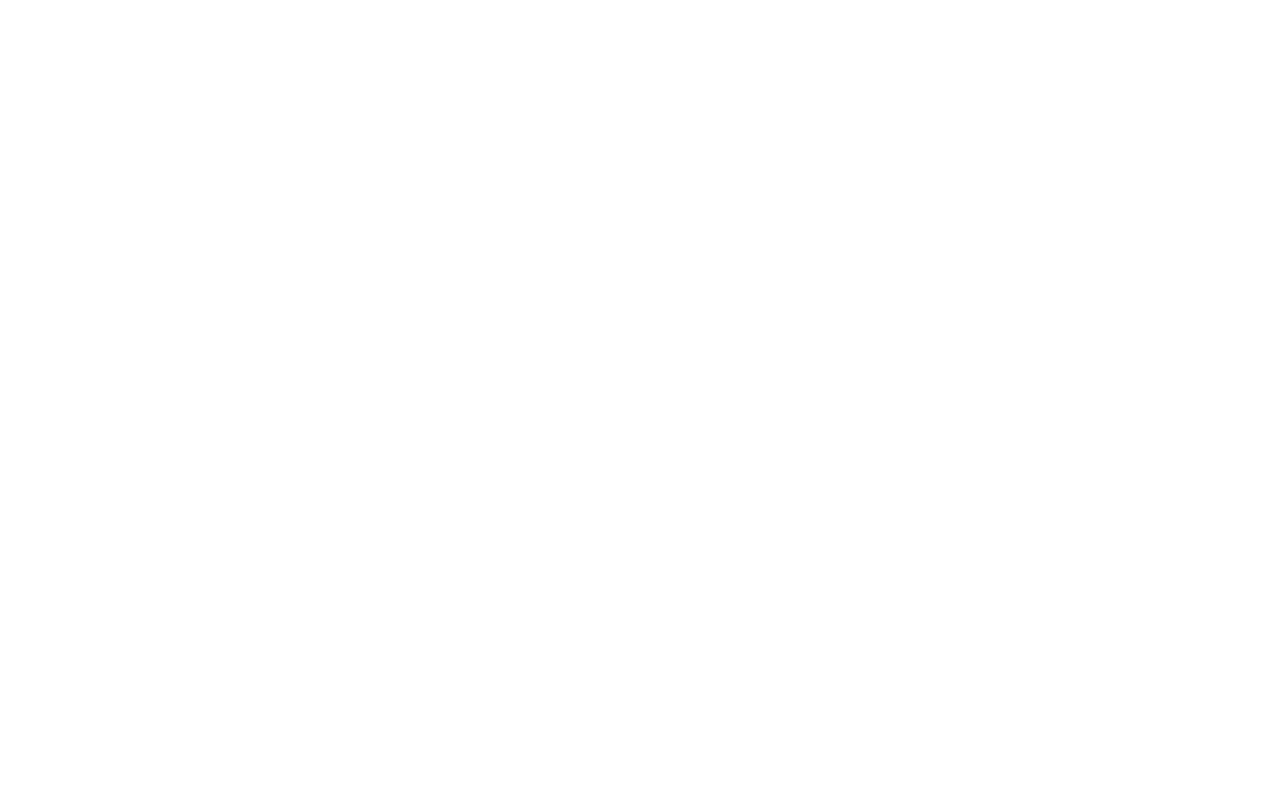
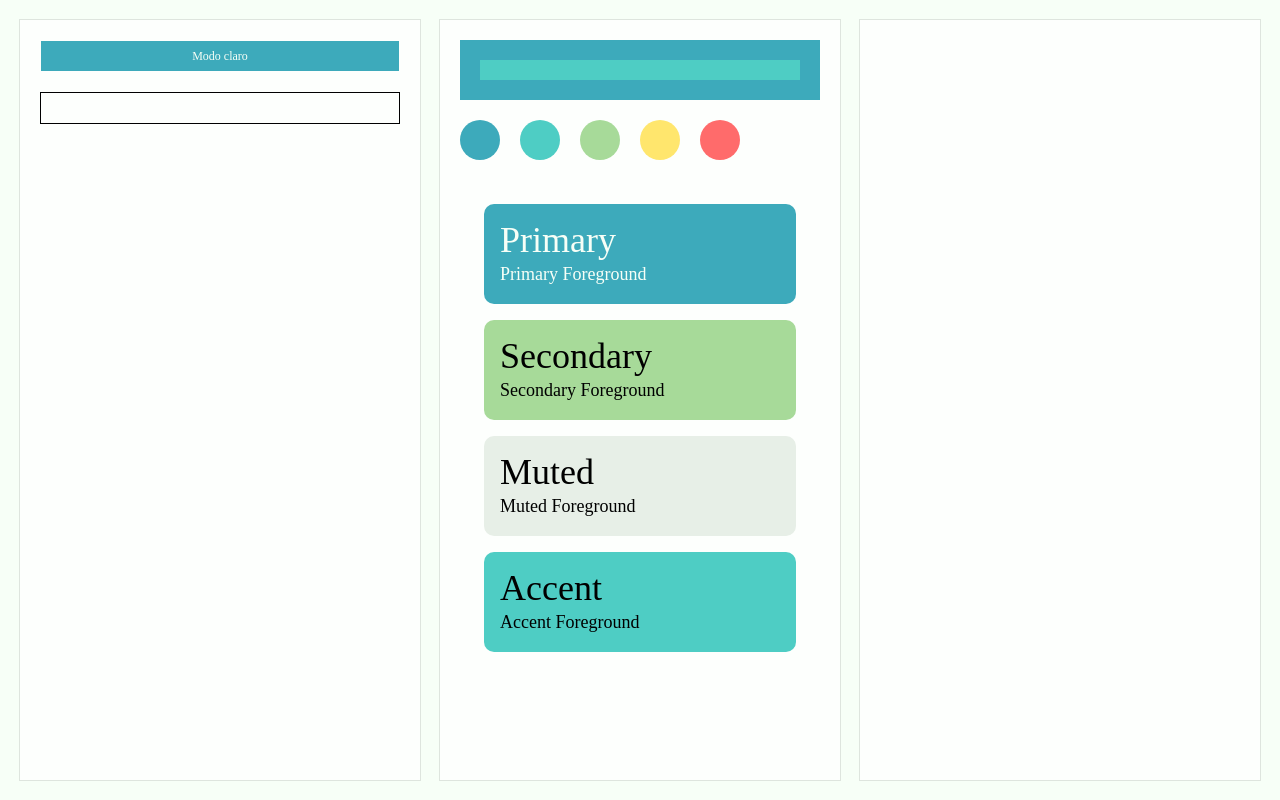
Before and after one commit to Sannnn-Sannnn/TMT, a React (Vite) app in the folder web/: page /playground in a window 1280 px wide. Before the commit this address had no page. Built offline with nearby package versions, Linux system fonts and the light colour scheme.

Commit message:
Implemented colour palette and themes (light/default and dark) Added fonts
Added playground page

```diff
--- a/web/package.json
+++ b/web/package.json
@@ -11,7 +11,13 @@
   },
   "dependencies": {
     "@base-ui/react": "^1.6.0",
+    "@fontsource-variable/inter": "^5.2.8",
     "@fontsource-variable/jetbrains-mono": "^5.2.8",
+    "@fontsource-variable/montserrat": "^5.2.8",
+    "@fontsource-variable/roboto": "^5.2.10",
+    "@fontsource/inter": "^5.2.8",
+    "@fontsource/montserrat": "^5.2.8",
+    "@fontsource/roboto": "^5.2.10",
     "@phosphor-icons/react": "^2.1.10",
     "@tailwindcss/vite": "^4.3.2",
     "class-variance-authority": "^0.7.1",
--- /dev/null
+++ b/web/src/hooks/useTheme.ts
@@ -0,0 +1,11 @@
+import { useEffect, useState } from "react"
+
+export function useTheme() {
+    const [isDark, setIsDark] = useState(false)
+
+    useEffect(() => {
+        document.documentElement.classList.toggle("dark", isDark)
+    }, [isDark])
+
+    return { isDark, toggle: () => setIsDark((prev) => !prev) }
+}
--- a/web/src/index.css
+++ b/web/src/index.css
@@ -1,206 +1,110 @@
 @import "tailwindcss";
 @import "tw-animate-css";
 @import "shadcn/tailwind.css";
-@import "@fontsource-variable/jetbrains-mono";
+@import "@fontsource-variable/montserrat";
+@import "@fontsource-variable/roboto";
 
 @custom-variant dark (&:is(.dark *));
 
+/* ============ TEMA CLARO ============ */
+/* https://coolors.co/1a535c-4ecdc4-a7da99-ffe66d-ff6b6b-f7fff7-fdfffd-e7efe7 */
 :root {
-  --text: #6b6375;
-  --text-h: #08060d;
-  --bg: #fff;
-  --border: oklch(0.922 0 0);
-  --code-bg: #f4f3ec;
-  --accent: oklch(0.97 0 0);
-  --accent-bg: rgba(170, 59, 255, 0.1);
-  --accent-border: rgba(170, 59, 255, 0.5);
-  --social-bg: rgba(244, 243, 236, 0.5);
-  --shadow:
-    rgba(0, 0, 0, 0.1) 0 10px 15px -3px, rgba(0, 0, 0, 0.05) 0 4px 6px -2px;
+  --background: oklch(0.9918 0.0134 145.47);
+  --foreground: oklch(0 0 0);
+  --border: oklch(0 0 0);
 
-  --sans: system-ui, 'Segoe UI', Roboto, sans-serif;
-  --heading: system-ui, 'Segoe UI', Roboto, sans-serif;
-  --mono: ui-monospace, Consolas, monospace;
+  /* Tiempos */
+  --today-dark: oklch(0.6835 0.0996 209.7);
+  --today: oklch(0.7762 0.1116 188.54);
+  --week: oklch(0.8364 0.103 139.02);
+  --month: oklch(0.9224 0.1427 97.78);
+  --overdue: oklch(0.7116 0.1812 22.84);
 
-  font: 18px/145% var(--sans);
-  letter-spacing: 0.18px;
-  color-scheme: light dark;
-  color: var(--text);
-  background: var(--bg);
-  font-synthesis: none;
-  text-rendering: optimizeLegibility;
-  -webkit-font-smoothing: antialiased;
-  -moz-osx-font-smoothing: grayscale;
+  /* Branding */
+  --primary: var(--today-dark);
+  --primary-foreground: var(--background);
+  --secondary: var(--week);
+  --secondary-foreground: var(--foreground);
+  --muted: oklch(0.9439 0.0136 145.47);
+  --muted-foreground: var(--foreground);
+  --accent: var(--today);
+  --accent-foreground: var(--foreground);
 
-  @media (max-width: 1024px) {
-    font-size: 16px;
-  }
+  --destructive: var(--overdue);
 
-  --background: oklch(1 0 0);
-
-  --foreground: oklch(0.145 0 0);
-
-  --card: oklch(1 0 0);
-
-  --card-foreground: oklch(0.145 0 0);
-
-  --popover: oklch(1 0 0);
-
-  --popover-foreground: oklch(0.145 0 0);
-
-  --primary: oklch(0.205 0 0);
-
-  --primary-foreground: oklch(0.985 0 0);
-
-  --secondary: oklch(0.97 0 0);
-
-  --secondary-foreground: oklch(0.205 0 0);
-
-  --muted: oklch(0.97 0 0);
-
-  --muted-foreground: oklch(0.556 0 0);
-
-  --accent-foreground: oklch(0.205 0 0);
-
-  --destructive: oklch(0.577 0.245 27.325);
-
-  --input: oklch(0.922 0 0);
-
-  --ring: oklch(0.708 0 0);
-
-  --chart-1: oklch(0.87 0 0);
-
-  --chart-2: oklch(0.556 0 0);
-
-  --chart-3: oklch(0.439 0 0);
-
-  --chart-4: oklch(0.371 0 0);
-
-  --chart-5: oklch(0.269 0 0);
+  /* Componentes */
+  --card: oklch(0.9979 0.0034 145.55);
+  --card-foreground: var(--foreground);
+  --input: var(--border);
+  --ring: var(--accent);
 
   --radius: 0.625rem;
-
-  --sidebar: oklch(0.985 0 0);
-
-  --sidebar-foreground: oklch(0.145 0 0);
-
-  --sidebar-primary: oklch(0.205 0 0);
-
-  --sidebar-primary-foreground: oklch(0.985 0 0);
-
-  --sidebar-accent: oklch(0.97 0 0);
-
-  --sidebar-accent-foreground: oklch(0.205 0 0);
-
-  --sidebar-border: oklch(0.922 0 0);
-
-  --sidebar-ring: oklch(0.708 0 0)}
-
-@media (prefers-color-scheme: dark) {
-  :root {
-    --text: #9ca3af;
-    --text-h: #f3f4f6;
-    --bg: #16171d;
-    --border: #2e303a;
-    --code-bg: #1f2028;
-    --accent: #c084fc;
-    --accent-bg: rgba(192, 132, 252, 0.15);
-    --accent-border: rgba(192, 132, 252, 0.5);
-    --social-bg: rgba(47, 48, 58, 0.5);
-    --shadow:
-      rgba(0, 0, 0, 0.4) 0 10px 15px -3px, rgba(0, 0, 0, 0.25) 0 4px 6px -2px;
-  }
-
-  #social .button-icon {
-    filter: invert(1) brightness(2);
-  }
 }
 
-html,
-body,
-#root {
-  width: 100%;
-  height: 100%;
+/* ============ TEMA OSCURO ============ */
+/* https://coolors.co/5a9bb2-64c8c3-8cd282-e6cd5a-e15f4b-1d211f-242926-3b413e */
+.dark {
+  --background: oklch(0.16 0.012 145);
+  --foreground: oklch(0.97 0 0);
+  --border: oklch(1 0 0);
+
+  /* Tiempos */
+  --today-dark: oklch(0.62 0.09 209.84);
+  --today: oklch(0.75 0.12 188.54);
+  --week: oklch(0.80 0.11 139.02);
+  --month: oklch(0.85 0.135 97.78);
+  --overdue: oklch(0.66 0.185 22.84);
+
+  /* Branding */
+  --primary: var(--today-dark);
+  --primary-foreground: var(--foreground);
+  --secondary: var(--week);
+  --secondary-foreground: var(--background);
+  --muted: oklch(0.3686 0.0095 164.45);
+  --muted-foreground: var(--foreground);
+  --accent: var(--today);
+  --accent-foreground: var(--background);
+
+  --destructive: var(--overdue);
+
+  /* Componentes */
+  --card: oklch(0.20 0.012 145);
+  --card-foreground: var(--foreground);
+  --input: var(--border);
+  --ring: var(--accent);
 }
 
-h1,
-h2 {
-  font-family: var(--heading);
-  font-weight: 500;
-  color: var(--text-h);
-}
+/* ============ MAPEO A TAILWIND ============ */
+@theme inline {
+  --font-heading: 'Montserrat Variable';
+  --font-body: 'Roboto Variable';
 
-h1 {
-  font-size: 56px;
-  letter-spacing: -1.68px;
-  margin: 32px 0;
-  @media (max-width: 1024px) {
-    font-size: 36px;
-    margin: 20px 0;
-  }
-}
-h2 {
-  font-size: 24px;
-  line-height: 118%;
-  letter-spacing: -0.24px;
-  margin: 0 0 8px;
-  @media (max-width: 1024px) {
-    font-size: 20px;
-  }
-}
-p {
-  margin: 0;
-}
+  --color-background: var(--background);
+  --color-foreground: var(--foreground);
+  --color-border: var(--border);
 
-code,
-.counter {
-  font-family: var(--mono);
-  display: inline-flex;
-  border-radius: 4px;
-  color: var(--text-h);
-}
+  --color-today-dark: var(--today-dark);
+  --color-today: var(--today);
+  --color-week: var(--week);
+  --color-month: var(--month);
+  --color-overdue: var(--overdue);
 
-code {
-  font-size: 15px;
-  line-height: 135%;
-  padding: 4px 8px;
-  background: var(--code-bg);
-}
+  --color-primary: var(--primary);
+  --color-primary-foreground: var(--primary-foreground);
+  --color-secondary: var(--secondary);
+  --color-secondary-foreground: var(--secondary-foreground);
+  --color-muted: var(--muted);
+  --color-muted-foreground: var(--muted-foreground);
+  --color-accent: var(--accent);
+  --color-accent-foreground: var(--accent-foreground);
 
-@theme inline {
-  --font-heading: var(--font-mono);
-  --font-mono: 'JetBrains Mono Variable', monospace;
-  --color-sidebar-ring: var(--sidebar-ring);
-  --color-sidebar-border: var(--sidebar-border);
-  --color-sidebar-accent-foreground: var(--sidebar-accent-foreground);
-  --color-sidebar-accent: var(--sidebar-accent);
-  --color-sidebar-primary-foreground: var(--sidebar-primary-foreground);
-  --color-sidebar-primary: var(--sidebar-primary);
-  --color-sidebar-foreground: var(--sidebar-foreground);
-  --color-sidebar: var(--sidebar);
-  --color-chart-5: var(--chart-5);
-  --color-chart-4: var(--chart-4);
-  --color-chart-3: var(--chart-3);
-  --color-chart-2: var(--chart-2);
-  --color-chart-1: var(--chart-1);
+  --color-destructive: var(--destructive);
+
+  --color-card: var(--card);
+  --color-card-foreground: var(--card-foreground);
+  --color-input: var(--input);
   --color-ring: var(--ring);
-  --color-input: var(--input);
-  --color-border: var(--border);
-  --color-destructive: var(--destructive);
-  --color-accent-foreground: var(--accent-foreground);
-  --color-accent: var(--accent);
-  --color-muted-foreground: var(--muted-foreground);
-  --color-muted: var(--muted);
-  --color-secondary-foreground: var(--secondary-foreground);
-  --color-secondary: var(--secondary);
-  --color-primary-foreground: var(--primary-foreground);
-  --color-primary: var(--primary);
-  --color-popover-foreground: var(--popover-foreground);
-  --color-popover: var(--popover);
-  --color-card-foreground: var(--card-foreground);
-  --color-card: var(--card);
-  --color-foreground: var(--foreground);
-  --color-background: var(--background);
+
   --radius-sm: calc(var(--radius) * 0.6);
   --radius-md: calc(var(--radius) * 0.8);
   --radius-lg: var(--radius);
@@ -210,44 +114,22 @@
   --radius-4xl: calc(var(--radius) * 2.6);
 }
 
-.dark {
-  --background: oklch(0.145 0 0);
-  --foreground: oklch(0.985 0 0);
-  --card: oklch(0.205 0 0);
-  --card-foreground: oklch(0.985 0 0);
-  --popover: oklch(0.205 0 0);
-  --popover-foreground: oklch(0.985 0 0);
-  --primary: oklch(0.922 0 0);
-  --primary-foreground: oklch(0.205 0 0);
-  --secondary: oklch(0.269 0 0);
-  --secondary-foreground: oklch(0.985 0 0);
-  --muted: oklch(0.269 0 0);
-  --muted-foreground: oklch(0.708 0 0);
-  --accent: oklch(0.269 0 0);
-  --accent-foreground: oklch(0.985 0 0);
-  --destructive: oklch(0.704 0.191 22.216);
-  --border: oklch(1 0 0 / 10%);
-  --input: oklch(1 0 0 / 15%);
-  --ring: oklch(0.556 0 0);
-  --chart-1: oklch(0.87 0 0);
-  --chart-2: oklch(0.556 0 0);
-  --chart-3: oklch(0.439 0 0);
-  --chart-4: oklch(0.371 0 0);
-  --chart-5: oklch(0.269 0 0);
-  --sidebar: oklch(0.205 0 0);
-  --sidebar-foreground: oklch(0.985 0 0);
-  --sidebar-primary: oklch(0.488 0.243 264.376);
-  --sidebar-primary-foreground: oklch(0.985 0 0);
-  --sidebar-accent: oklch(0.269 0 0);
-  --sidebar-accent-foreground: oklch(0.985 0 0);
-  --sidebar-border: oklch(1 0 0 / 10%);
-  --sidebar-ring: oklch(0.556 0 0);
+/* ============ ESTILOS BASE ============ */
+html,
+body,
+#root {
+  width: 100%;
+  height: 100%;
 }
 
 @layer base {
   * {
-    @apply border-border outline-ring/50;}
+    @apply border-border outline-ring/50;
+  }
   body {
-    @apply bg-background text-foreground;}
+    @apply bg-background text-foreground;
+  }
   html {
-    @apply font-mono;}}
+    @apply font-body;
+  }
+}
--- a/web/src/main.tsx
+++ b/web/src/main.tsx
@@ -3,7 +3,8 @@
 import { BrowserRouter, Routes, Route } from 'react-router-dom'
 import './index.css'
 import App from './App.tsx'
-import Dashboard from "./dashboard/Dashboard.tsx";
+import Dashboard from "@/pages/Dashboard.tsx";
+import Playground from "@/pages/playground.tsx";
 
 createRoot(document.getElementById('root')!).render(
   <StrictMode>
@@ -11,6 +12,7 @@
           <Routes>
               <Route path={'/'} element={<App />} />
               <Route path={'/vite'} element={<App />} />
+              <Route path={'/playground'} element={<Playground />} />
               <Route path={'/dashboard'} element={<Dashboard />} />
           </Routes>
       </BrowserRouter>
--- /dev/null
+++ b/web/src/pages/Dashboard.tsx
@@ -0,0 +1,39 @@
+import { Card } from "@/components/ui/card.tsx"
+import { Button } from "@/components/ui/button.tsx"
+import { Input } from "@/components/ui/input.tsx";
+
+import { useTheme } from "@/hooks/useTheme.ts"
+
+export default function Dashboard() {
+    const {isDark, toggle} = useTheme()
+
+    return (
+        <div className="flex h-screen w-screen p-5 gap-x-5">
+            <Card className={"flex flex-col flex-1 p-5 gap-y-5"}>
+                <Button onClick={toggle}>
+                    {isDark ? "Modo oscuro" : "Modo claro"}
+                </Button>
+                <Input></Input>
+            </Card>
+            <Card className={"flex flex-col flex-1 p-5 gap-y-5"}>
+                <div className={"flex items-center justify-center p-5 bg-today-dark"}>
+                    <div className={"h-5 w-full bg-today"}/>
+                </div>
+                <div className={"flex gap-x-5"}>
+                    <div className={"w-10 h-10 rounded-full bg-today-dark"}/>
+                    <div className={"w-10 h-10 rounded-full bg-today"}/>
+                    <div className={"w-10 h-10 rounded-full bg-week"}/>
+                    <div className={"w-10 h-10 rounded-full bg-month"}/>
+                    <div className={"w-10 h-10 rounded-full bg-overdue"}/>
+                </div>
+                <div className="flex flex-col gap-4 p-6 max-w-md">
+                    <div className="rounded-lg bg-primary text-primary-foreground p-4">Primary / Primary Foreground</div>
+                    <div className="rounded-lg bg-secondary text-secondary-foreground p-4">Secondary / Secondary Foreground</div>
+                    <div className="rounded-lg bg-muted text-muted-foreground p-4">Muted / Muted Foreground</div>
+                    <div className="rounded-lg bg-accent text-accent-foreground p-4">Accent / Accent Foreground</div>
+                </div>
+            </Card>
+            <Card className={"flex flex-col flex-1 p-5 gap-y-5"} />
+        </div>
+    )
+}
--- /dev/null
+++ b/web/src/pages/playground.tsx
@@ -0,0 +1,51 @@
+import { Card } from "@/components/ui/card.tsx"
+import { Button } from "@/components/ui/button.tsx"
+import { Input } from "@/components/ui/input.tsx";
+
+import { useTheme } from "@/hooks/useTheme"
+
+export default function Playground() {
+    const {isDark, toggle} = useTheme()
+
+    return (
+        <div className="flex h-screen w-screen p-5 gap-x-5">
+            <Card className={"flex flex-col flex-1 p-5 gap-y-5"}>
+                <Button onClick={toggle}>
+                    {isDark ? "Modo oscuro" : "Modo claro"}
+                </Button>
+                <Input />
+            </Card>
+            <Card className={"flex flex-col flex-1 p-5 gap-y-5"}>
+                <div className={"flex items-center justify-center p-5 bg-today-dark"}>
+                    <div className={"h-5 w-full bg-today"}/>
+                </div>
+                <div className={"flex gap-x-5"}>
+                    <div className={"w-10 h-10 rounded-full bg-today-dark"}/>
+                    <div className={"w-10 h-10 rounded-full bg-today"}/>
+                    <div className={"w-10 h-10 rounded-full bg-week"}/>
+                    <div className={"w-10 h-10 rounded-full bg-month"}/>
+                    <div className={"w-10 h-10 rounded-full bg-overdue"}/>
+                </div>
+                <div className="flex flex-col gap-4 p-6 max-w-md">
+                    <div className="rounded-lg bg-primary text-primary-foreground p-4">
+                        <div className={"font-heading text-4xl"}>Primary</div>
+                        <div className={"text-lg"}>Primary Foreground</div>
+                    </div>
+                    <div className="rounded-lg bg-secondary text-secondary-foreground p-4">
+                        <div className={"font-heading text-4xl"}>Secondary</div>
+                        <div className={"text-lg"}>Secondary Foreground</div>
+                    </div>
+                    <div className="rounded-lg bg-muted text-muted-foreground p-4">
+                        <div className={"font-heading text-4xl"}>Muted</div>
+                        <div className={"text-lg"}>Muted Foreground</div>
+                    </div>
+                    <div className="rounded-lg bg-accent text-accent-foreground p-4">
+                        <div className={"font-heading text-4xl"}>Accent</div>
+                        <div className={"text-lg"}>Accent Foreground</div>
+                    </div>
+                </div>
+            </Card>
+            <Card className={"flex flex-col flex-1 p-5 gap-y-5"} />
+        </div>
+    )
+}
```
Also changed, not shown: web/src/dashboard/Dashboard.tsx (deleted, +0 -19 lines), 1 other file (tests, documents, lock files or other folders).
